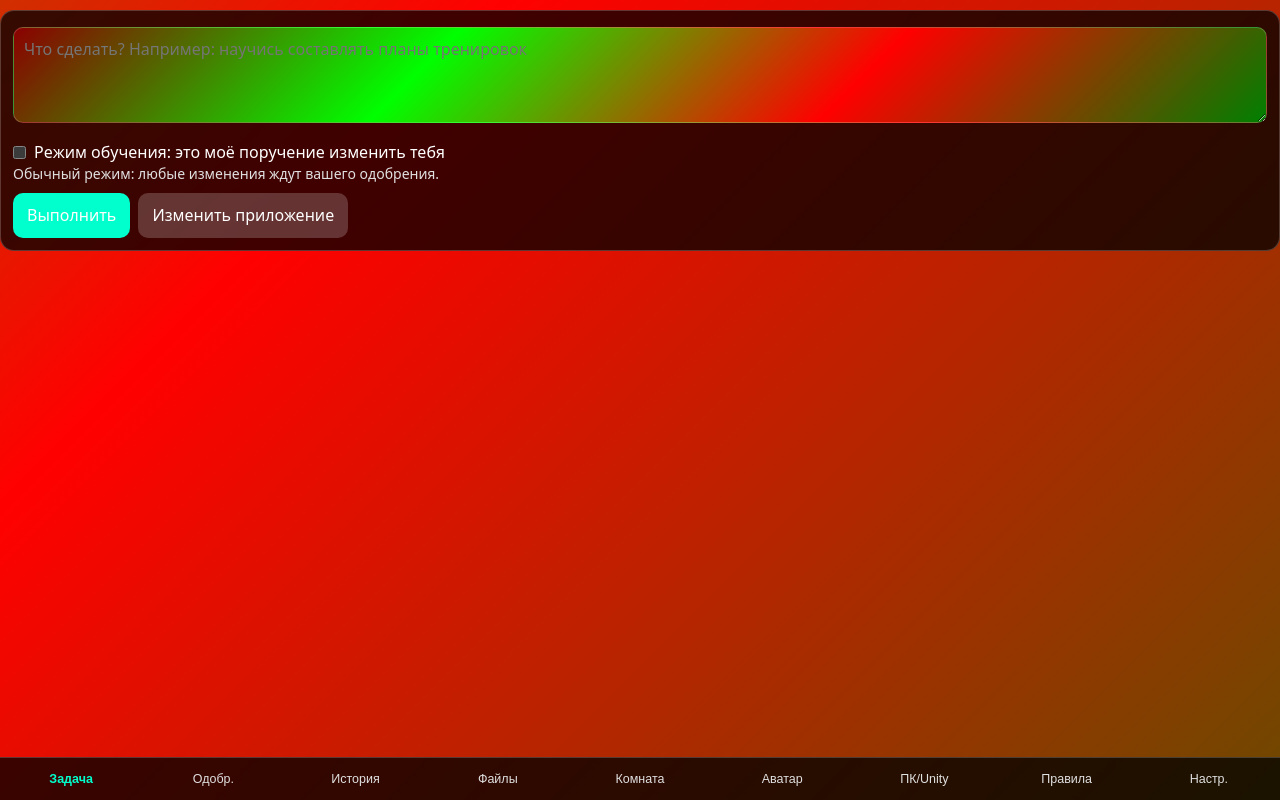
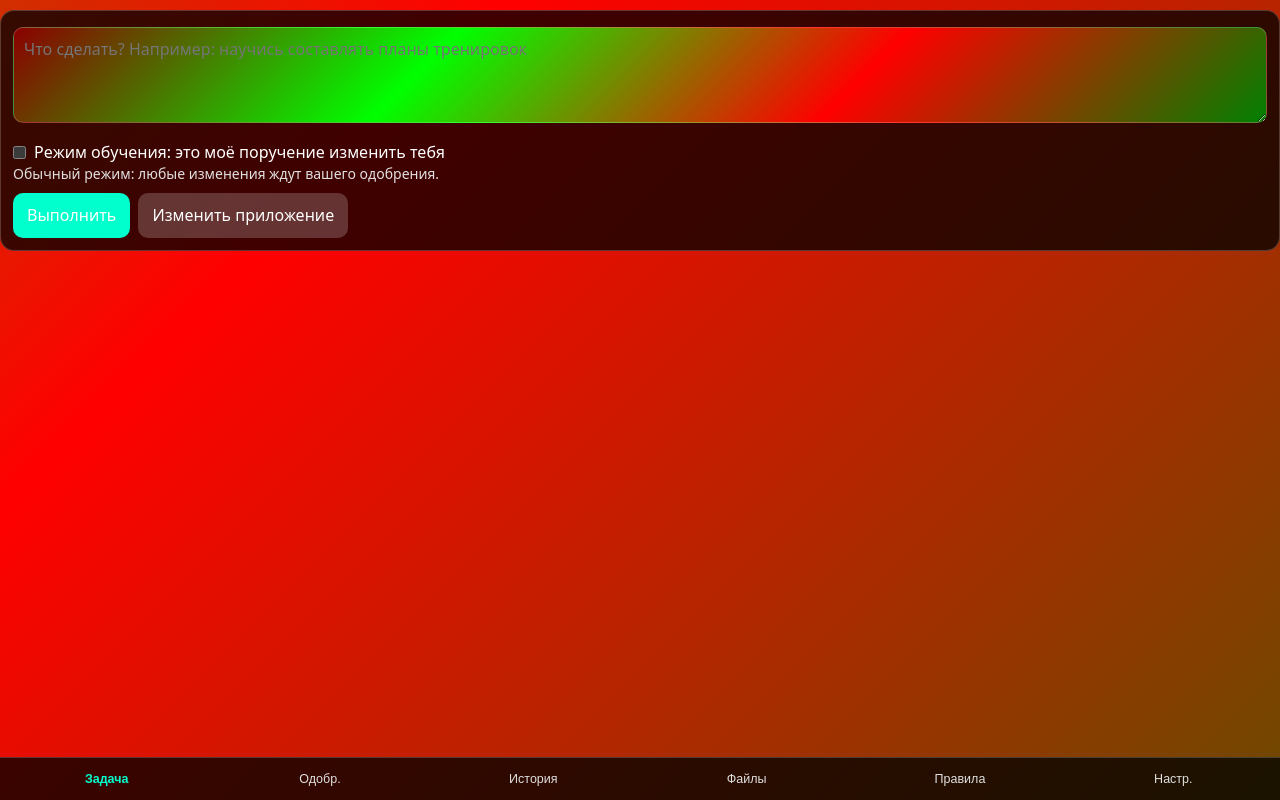
Before and after one commit to zakiell1209/jarvis, a website: page index.html in a window 1280 px wide. Drawn offline with Linux system fonts and the light colour scheme.

Commit message:
agent: Удаление вкладок Комната, Аватар и ПК

```diff
--- a/index.html
+++ b/index.html
@@ -415,8 +415,8 @@ function vPC(){
 }
 function render(){
   const n=S.log.filter(e=>e.status==='pending').length;
-  $('#tabs').replaceChildren(...[['task','Задача'],['ok','Одобр.'+(n?' ('+n+')':'')],['hist','История'],['files','Файлы'],['room','Комната'],['avatar','Аватар'],['pc','ПК/Unity'],['rules','Правила'],['set','Настр.']].map(([k,l])=>el('button',{class:tab===k?'on':'',onclick:()=>{tab=k;msg='';render()}},l)));
-  $('#v').replaceChildren(...[{task:vTask,ok:vOk,hist:vHist,files:vFiles,room:vRoom,avatar:vAvatar,pc:vPC,rules:vRules,set:vSet}[tab]()].flat().filter(Boolean));
+  $('#tabs').replaceChildren(...[['task','Задача'],['ok','Одобр.'+(n?' ('+n+')':'')],['hist','История'],['files','Файлы'],['rules','Правила'],['set','Настр.']].map(([k,l])=>el('button',{class:tab===k?'on':'',onclick:()=>{tab=k;msg='';render()}},l)));
+  $('#v').replaceChildren(...[{task:vTask,ok:vOk,hist:vHist,files:vFiles,rules:vRules,set:vSet}[tab]()].flat().filter(Boolean));
 }
 render();
 try{parent.postMessage('jv-ready','*')}catch(e){}
```
